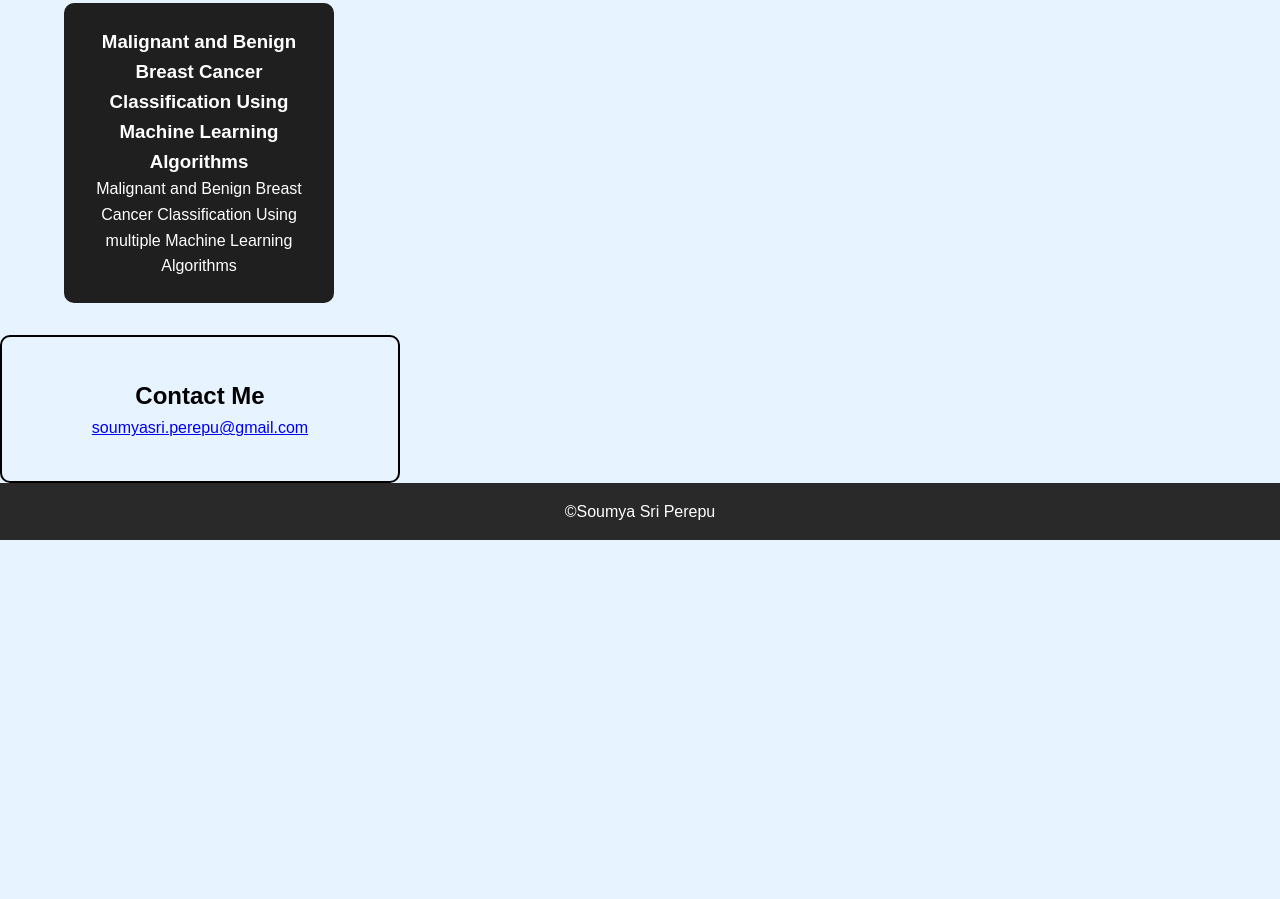
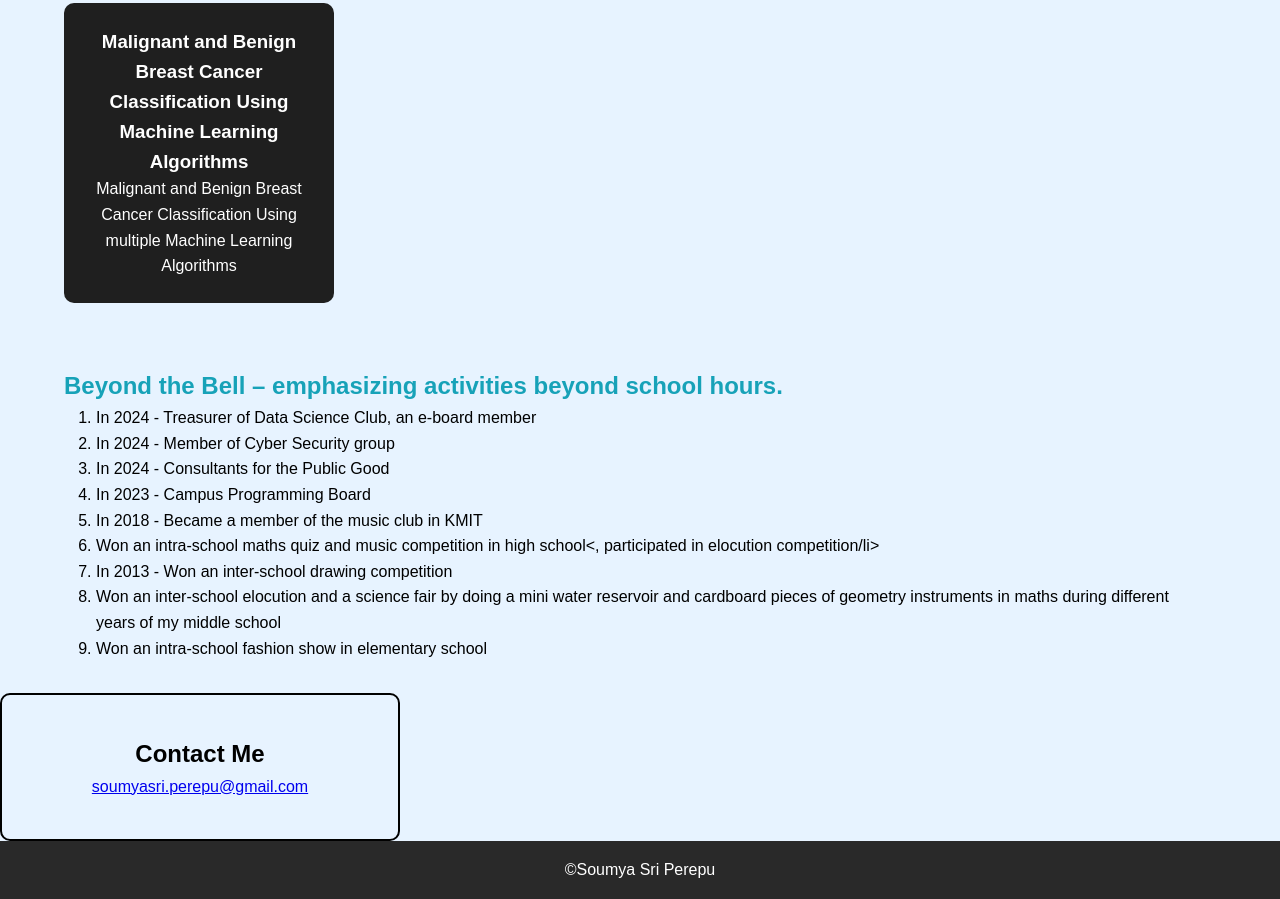
Before and after one commit to SoumyaSriPerepu/Portfolio, a plain HTML site: page index.html in a window 1280 px wide. Shown: the part 1995-2894 px from the top of the page. Before the commit the page ends 2535 px from the top, so only its background shows below. Drawn offline with Linux system fonts and the light colour scheme.

Commit message:
Update index.html

```diff
--- a/index.html
+++ b/index.html
@@ -176,7 +176,29 @@ I am passionate about leveraging my skills in data and business analytics to inn
         </div>
     </section>
 
+  <section id="about" class="section">
+        <div class="container">
+            <h2 style="color: #17a2b8"><b>Beyond the Bell </b>– emphasizing activities beyond school hours.</h2>
+            <div class="about-content">
 
+                <p>
+                    <ol>
+                        <li> In 2024 - Treasurer of Data Science Club, an e-board member</li>
+                        <li> In 2024 -  Member of Cyber Security group </li>
+                        <li>In 2024 - Consultants for the Public Good</li>
+                        <li> In 2023 - Campus Programming Board</li>
+                        <li> In 2018 - Became a member of the music club in KMIT</li>
+                        <li> Won an intra-school maths quiz and music competition in high school<, participated in elocution competition/li>
+                        <li> In 2013 -  Won an inter-school drawing competition </li>
+                        <li> Won an inter-school elocution  and a science fair by doing a mini water reservoir and cardboard pieces of geometry instruments in maths
+                            during different years of my middle school</li>
+                        <li> Won an intra-school fashion show in elementary school</li>
+                        </ol>
+
+                </p>
+            </div>
+        </div>
+    </section>
 
     <!-- Contact Section -->
     <section id="contact" class="contact">
```
